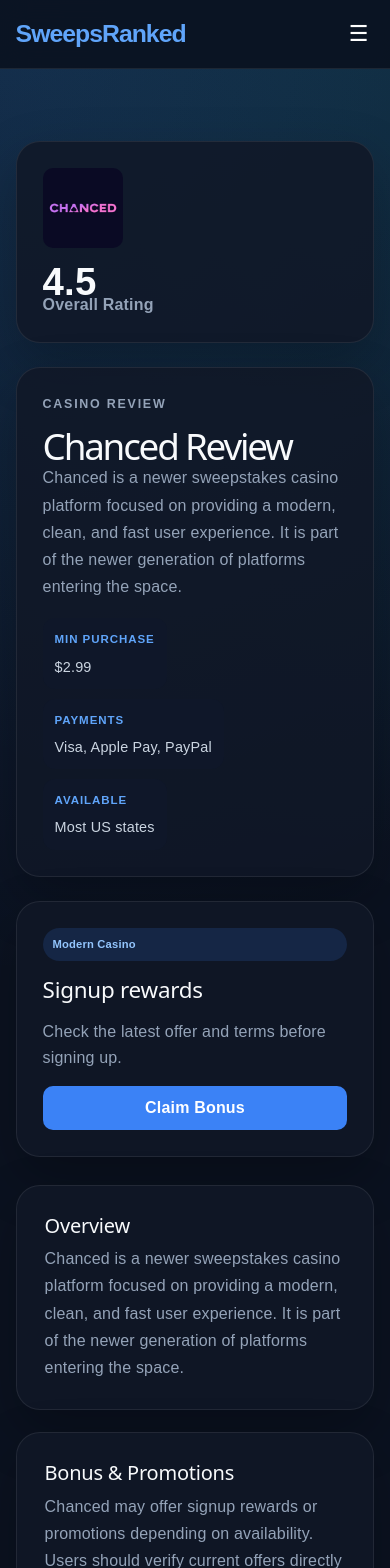
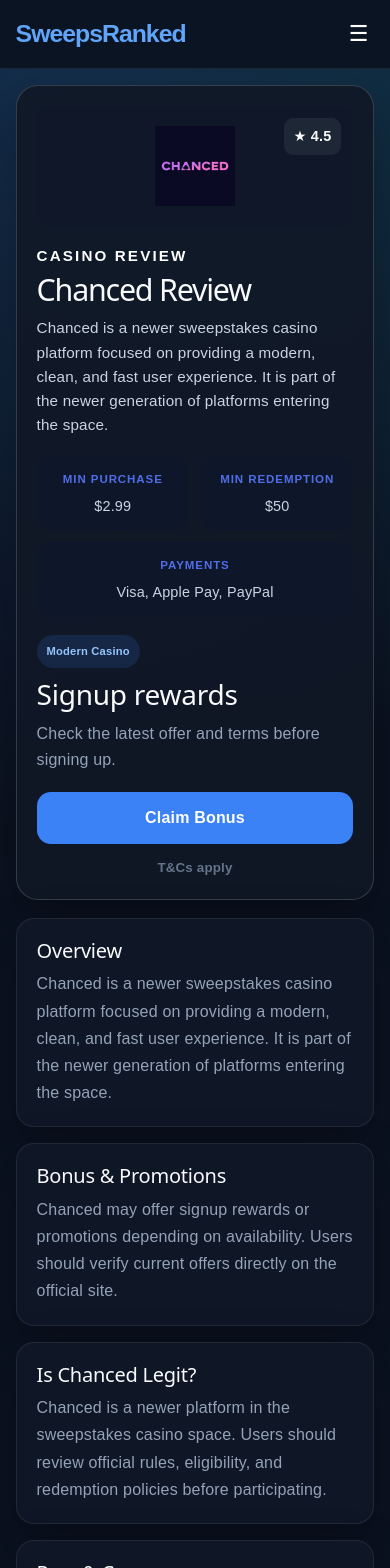
Before and after one commit to brucemanuel/SweepsRanked, a React (Vite) app: page /casino/chanced in a window 390 px wide. Shown: the top 1568 px of the page. Built offline with nearby package versions, Linux system fonts and the light colour scheme.

Commit message:
update review page mobile

```diff
--- a/src/App.css
+++ b/src/App.css
@@ -1301,3 +1301,167 @@
     grid-template-columns: 1fr !important;
   }
 }
+
+/* Mobile casino review promo-card layout */
+.sr-mobile-rating-badge {
+  display: none;
+}
+
+.sr-review-cta-card small {
+  text-align: center;
+  color: #64748b;
+  font-weight: 700;
+}
+
+@media (max-width: 700px) {
+  .sr-review-page {
+    padding: 16px 4% 32px;
+  }
+
+  .sr-review-hero-v2 {
+    display: flex;
+    flex-direction: column;
+    gap: 0;
+    background: rgba(17, 24, 39, 0.92);
+    border: 1px solid rgba(255, 255, 255, 0.16);
+    border-radius: 22px;
+    padding: 20px;
+    box-shadow: 0 22px 55px rgba(0, 0, 0, 0.28);
+  }
+
+  .sr-review-brand-panel,
+  .sr-review-copy,
+  .sr-review-cta-card {
+    background: transparent;
+    border: none;
+    box-shadow: none;
+    padding: 0;
+    border-radius: 0;
+  }
+
+  .sr-review-brand-panel {
+    position: relative;
+    min-height: 120px;
+    display: flex;
+    align-items: center;
+    justify-content: center;
+    margin-bottom: 18px;
+    border-radius: 14px;
+    background: rgba(15, 23, 42, 0.75);
+  }
+
+  .sr-review-brand-panel .sr-review-logo {
+    width: 120px;
+    height: 80px;
+    object-fit: contain;
+  }
+
+  .sr-review-score {
+    display: none;
+  }
+
+  .sr-mobile-rating-badge {
+    display: block;
+    position: absolute;
+    top: 12px;
+    right: 12px;
+    padding: 7px 10px;
+    border-radius: 9px;
+    background: rgba(31, 41, 55, 0.95);
+    color: #f8fafc;
+    font-size: 0.9rem;
+    font-weight: 900;
+  }
+
+  .sr-review-copy {
+    text-align: left;
+  }
+
+  .sr-review-copy .sr-eyebrow {
+    color: #ffffff;
+    margin-bottom: 6px;
+  }
+
+  .sr-review-copy h1 {
+    font-size: 1.9rem;
+    line-height: 1.05;
+    letter-spacing: -0.04em;
+    margin-bottom: 10px;
+  }
+
+  .sr-review-copy > p {
+    font-size: 0.95rem;
+    line-height: 1.6;
+    color: #cbd5e1;
+    margin-bottom: 16px;
+  }
+
+  .sr-quick-info {
+    display: grid;
+    grid-template-columns: repeat(2, 1fr);
+    gap: 12px;
+  }
+
+  .sr-quick-info span {
+    align-items: center;
+    text-align: center;
+    padding: 12px 10px;
+    border-radius: 14px;
+    background: rgba(15, 23, 42, 0.85);
+  }
+
+  .sr-quick-info span:last-child {
+    grid-column: 1 / -1;
+  }
+
+  .sr-quick-info strong {
+    color: #516de7;
+  }
+
+  .sr-review-cta-card {
+    margin-top: 18px;
+    gap: 12px;
+  }
+
+  .sr-review-cta-card .sr-label {
+    align-self: flex-start;
+  }
+
+  .sr-review-cta-card h2 {
+    font-size: 1.75rem;
+    line-height: 1.05;
+    margin: 0;
+  }
+
+  .sr-review-cta-card p {
+    color: #94a3b8;
+    margin: 0;
+  }
+
+  .sr-review-cta-card .sr-claim-btn {
+    margin-top: 8px;
+    border-radius: 14px;
+    padding: 14px;
+    font-size: 1rem;
+  }
+
+  .sr-review-grid {
+    grid-template-columns: 1fr;
+    gap: 18px;
+    margin-top: 18px;
+  }
+
+  .sr-review-main {
+    gap: 16px;
+  }
+
+  .sr-review-box {
+    padding: 20px;
+    border-radius: 18px;
+  }
+
+  .sr-pros-cons {
+    grid-template-columns: 1fr;
+    gap: 18px;
+  }
+}
--- a/src/data/casinos.js
+++ b/src/data/casinos.js
@@ -17,6 +17,7 @@
     minPurchase: "$2.99",
     payments: ["Visa", "Apple Pay", "PayPal"],
     availability: "Most US states",
+    minRedemption: "$50",
 
     logo: "/logos/chumba.jpg",
     link: "https://example.com/ref",
@@ -68,6 +69,7 @@
   minPurchase: "$2.99",
   payments: ["Visa", "Apple Pay", "PayPal"],
   availability: "Most US states",
+  minRedemption: "$50",
 
   logo: "/logos/stake.jpg",
   link: "https://example.com/ref",
@@ -119,6 +121,7 @@
     minPurchase: "$2.99",
     payments: ["Visa", "Apple Pay", "PayPal"],
     availability: "Most US states",
+    minRedemption: "$50",
 
     logo: "/logos/luckyland.jpg",
     link: "https://example.com/ref",
@@ -148,6 +151,7 @@
   minPurchase: "$2.99",
   payments: ["Visa", "Apple Pay", "PayPal"],
   availability: "Most US states",
+  minRedemption: "$50",
 
   logo: "/logos/mcluck.png",
   link: "https://example.com/ref",
@@ -199,6 +203,7 @@
   minPurchase: "$2.99",
   payments: ["Visa", "Apple Pay", "PayPal"],
   availability: "Most US states",
+  minRedemption: "$50",
 
   logo: "/logos/pulsz.jpg",
   link: "https://example.com/ref",
@@ -250,6 +255,7 @@
   minPurchase: "$2.99",
   payments: ["Visa", "Apple Pay", "PayPal"],
   availability: "Most US states",
+  minRedemption: "$50",
 
   logo: "/logos/hellomillions.png",
   link: "https://example.com/ref",
@@ -301,6 +307,7 @@
   minPurchase: "$2.99",
   payments: ["Visa", "Apple Pay", "PayPal"],
   availability: "Most US states",
+  minRedemption: "$50",
 
   logo: "/logos/wowvegas.jpg",
   link: "https://example.com/ref",
@@ -352,6 +359,7 @@
   minPurchase: "$2.99",
   payments: ["Visa", "Apple Pay", "PayPal"],
   availability: "Most US states",
+  minRedemption: "$50",
 
   logo: "/logos/crowncoins.png",
   link: "https://example.com/ref",
@@ -403,6 +411,7 @@
   minPurchase: "$2.99",
   payments: ["Visa", "Apple Pay", "PayPal"],
   availability: "Most US states",
+  minRedemption: "$50",
 
   logo: "/logos/sportzino.png",
   link: "https://example.com/ref",
@@ -454,6 +463,7 @@
   minPurchase: "$2.99",
   payments: ["Visa", "Apple Pay", "PayPal"],
   availability: "Most US states",
+  minRedemption: "$50",
 
   logo: "/logos/globalpoker.jpg",
   link: "https://example.com/ref",
@@ -505,6 +515,7 @@
   minPurchase: "$2.99",
   payments: ["Visa", "Apple Pay", "PayPal"],
   availability: "Most US states",
+  minRedemption: "$50",
 
   logo: "/logos/chanced.jpg",
   link: "https://example.com/ref",
@@ -556,6 +567,7 @@
   minPurchase: "$2.99",
   payments: ["Visa", "Apple Pay", "PayPal"],
   availability: "Most US states",
+  minRedemption: "$50",
 
   logo: "/logos/fliff.jpg",
   link: "https://example.com/ref",
@@ -607,6 +619,7 @@
   minPurchase: "$2.99",
   payments: ["Visa", "Apple Pay", "PayPal"],
   availability: "Most US states",
+  minRedemption: "$50",
 
   logo: "/logos/zula.jpg",
   link: "https://example.com/ref",
@@ -658,6 +671,7 @@
   minPurchase: "$2.99",
   payments: ["Visa", "Apple Pay", "PayPal"],
   availability: "Most US states",
+  minRedemption: "$50",
 
   logo: "/logos/stackr.jpg",
   link: "https://example.com/ref",
--- a/src/pages/CasinoReview.jsx
+++ b/src/pages/CasinoReview.jsx
@@ -11,9 +11,10 @@
 
   return (
     <div className="sr-review-page">
-      {/* NEW REVIEW HERO */}
       <section className="sr-review-hero-v2">
         <div className="sr-review-brand-panel">
+          <div className="sr-mobile-rating-badge">★ {casino.rating}</div>
+
           <img src={casino.logo} alt={casino.name} className="sr-review-logo" />
 
           <div className="sr-review-score">
@@ -38,13 +39,13 @@
             </span>
 
             <span>
-              <strong>Payments</strong>
-              {casino.payments?.join(", ") || "N/A"}
+              <strong>Min Redemption</strong>
+              {casino.minRedemption || "N/A"}
             </span>
 
             <span>
-              <strong>Available</strong>
-              {casino.availability || "N/A"}
+              <strong>Payments</strong>
+              {casino.payments?.join(", ") || "N/A"}
             </span>
           </div>
         </div>
@@ -62,10 +63,11 @@
           >
             Claim Bonus
           </a>
+
+          <small>T&Cs apply</small>
         </div>
       </section>
 
-      {/* MAIN GRID */}
       <div className="sr-review-grid">
         <div className="sr-review-main">
           <div className="sr-review-box">
```
